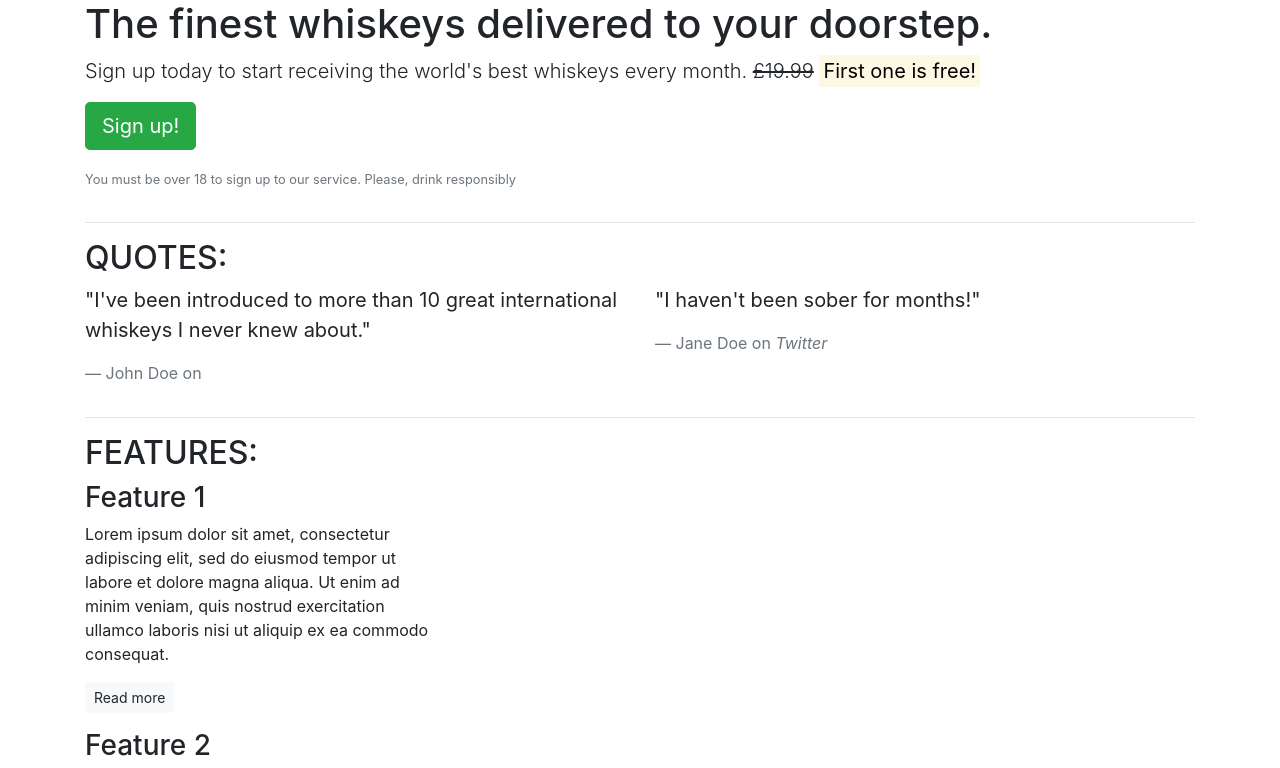
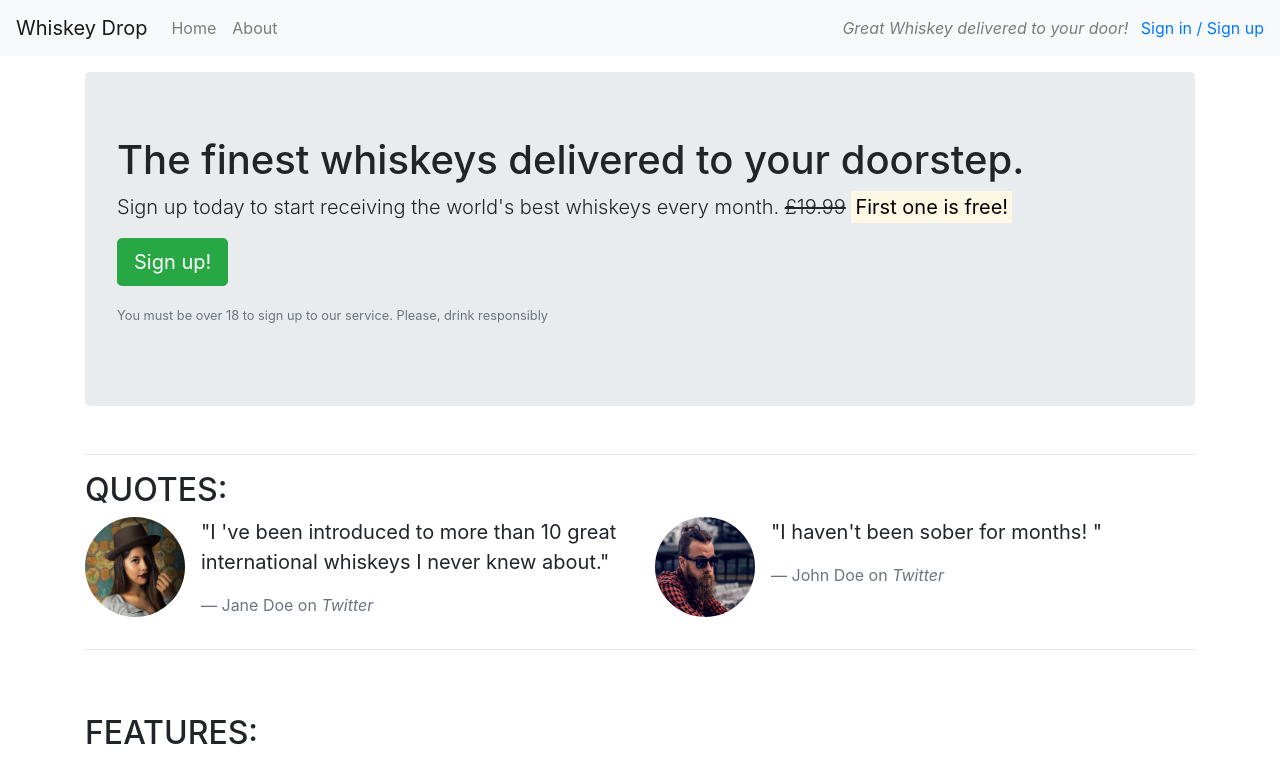
Before and after one commit to Davewalsh3/Whiskey-drop, a plain HTML site: page index.html in a window 1280 px wide. Shown: the top 768 px of the page. Drawn offline with nearby package versions, Linux system fonts and the light colour scheme.

Commit message:
update to index.html

```diff
--- a/index.html
+++ b/index.html
@@ -10,16 +10,33 @@
 </head>
 
 <body>
-    <article class="container">
+    <nav class="navbar navbar-light bg-light navbar-expand-sm ">
+        <a href="/" class="navbar-brand">Whiskey Drop</a>
+        <ul class="navbar-nav mr-auto >
+            <li class=" active nav-item mr-2 "><a class="nav-link " href="/ ">Home</a></li>
+            <li class=" nav-item mr-2 "><a class="nav-link " href="/about ">About</a></li>
+            <li class="nav-item mr-2 d-block d-sm-none "><a class="nav-link " href=" ">Sign In / Sign Up</a></li>
+        </ul>
+        <div class="d-none d-md-block ">
+        <p class="navbar-text my-auto mr-2 "> <i> Great Whiskey delivered to your door!</i></p>
+        <a href="/login ">Sign in / Sign up</a>
+        </div>
+    </nav>
+
+    <article class="container mt-3 ">
         <!-- Callout -->
-        <div class="row">
-            <div class="col-12">
-                <section class="callout">
+        <div class="row ">
+            <div class="col-12 ">
+                <section class="callout jumbotron text-centre ">
                     <h1>The finest whiskeys delivered to your doorstep.</h1>
-                    <p class="lead">Sign up today to start receiving the world's best whiskeys every month.
-                        <s>£19.99</s> <strong><mark>First one is free!</mark></strong></p>
-                    <p><button class="btn btn-success btn-lg">Sign up!</button></p>
-                    <p class="text-muted"><small>You must be over 18 to sign up to our service. Please, drink responsibly</small></p>
+                    <p class="lead ">Sign up today to start receiving the world's best whiskeys every month.
+                        <s class="d-none d-sm-inline ">£19.99</s>
+
+                        <span class="d-inline d-sm-none "><br></span>
+
+                        <strong><mark>First one is free!</mark></strong></p>
+                    <p><button class="btn btn-success btn-lg ">Sign up!</button></p>
+                    <p class="text-muted "><small>You must be over 18 to sign up to our service. Please, drink responsibly</small></p>
                 </section>
             </div>
         </div>
@@ -27,94 +44,104 @@
         <hr>
 
         <!-- Quotes -->
-        <section class="quotes">
-            <div class="row">
-                <div class="col-12">
-                    <h2 class="text-uppercase">Quotes:</h2>
+        <section class="quotes ">
+            <div class="row ">
+                <div class="col-12 ">
+                    <h2 class="text-uppercase ">Quotes:</h2>
+                </div>
+            </div>
+            <div class="row ">
+                <div class="col-12 col-md-6 ">
+                <div class="media ">
+                    <div class="d-none d-sm-block ">
+                    <img src="images/girl-image.png " class="rounded-circle mr-3 " height=100 width=100>
+                    </div>
+                        <div class="media-body ">
+                            <blockquote class="blockquote ">
+                                <p>"I 've been introduced to more than 10 great international whiskeys I never knew about."</p>
+                                    <footer class="blockquote-footer">Jane Doe on <cite title="twitter">Twitter</cite> </cite></footer>
+                            </blockquote>
+                        </div>
                     </div>
                 </div>
-                <div class="row">
+
                     <div class="col-12 col-md-6">
-                        <blockquote class="blockquote">
-                            <p>"I've been introduced to more than 10 great international whiskeys I never knew about."</p>
-                            <footer class="blockquote-footer">John Doe on<cite title="twitter"</cite></footer>
-                        </blockquote>
+                 <div class="media">
+                        <div class="d-none d-sm-block">
+                            <img src="images/guy-image.png" class="rounded-circle mr-3" height=100 width=100>
                         </div>
-                        <div class="col-12 col-md-6">
-                        <blockquote class="blockquote">
-
-                                <p>"I haven't been sober for months!"</p>
-                            <footer class="blockquote-footer">Jane Doe on <cite title="Twitter">Twitter</cite></footer>
-                        </blockquote>
-
-                        </div>
+                        <div class="media-body">
+                                    <blockquote class="blockquote">
+                                        <p>"I haven't been sober for months! "</p>
+                                            <footer class="blockquote-footer ">John Doe on <cite title="Twitter ">Twitter</cite></footer>
+                                </blockquote>
+                         </div>
                     </div>
-                </section>
+                </div>
+            </div>
+        </section>
         <!-- /.quotes -->
         <hr>
 
         <!-- Features -->
-        <section class="features">
-            <div class="row">
-                <div class="col-12">
-                    <h2 class="text-uppercase">Features:</h2>
+        <section class="features ">
+            <div class="row ">
+                <div class="col-12 my-5 ">
+                    <h2 class="text-uppercase ">Features:</h2>
                 </div>
             </div>
 
-            <div class="row">
-                <div class="col-12 col-md-6 col-lg-4">
-                    <div class="feature">
+            <div class="row ">
+                <div class="col-12 col-md-6 col-lg-4 ">
+                    <div class="feature ">
                         <h3>Feature 1</h3>
-                        <p>Lorem ipsum dolor sit amet, consectetur adipiscing elit, sed do eiusmod tempor ut labore et dolore magna aliqua.
-                        Ut enim ad minim veniam, quis nostrud exercitation ullamco laboris nisi ut aliquip ex ea commodo consequat.</p>
-                        <p><a class="btn btn-sm btn-light" href=""> Read more</a></p>
+                        <p>Lorem ipsum dolor sit amet, consectetur adipiscing elit, sed do eiusmod tempor ut labore et dolore magna aliqua. Ut enim ad minim veniam, quis nostrud exercitation ullamco laboris nisi ut aliquip ex ea commodo consequat.</p>
+                        <p><a class="btn btn-sm btn-light " href=" "> Read more</a></p>
                     </div>
                 </div>
-                <div class="feature">
-                    <div class="col-12 col-md-6 col-lg-4">
+                <div class="col-12 col-md-6 col-lg-4 ">
+                <div class="feature ">
                         <h3>Feature 2</h3>
-                        <p>Lorem ipsum dolor sit amet, consectetur adipiscing elit, sed do eiusmod tempor incididunt ut labore et dolore magna
-                        aliqua. Ut enim ad minim veniam, quis nostrud exercitation ullamco laboris nisi ut aliquip ex ea commodo consequat.</p>
-                        <p><a class="btn btn-sm btn-light" href=""> Read more</a></p>
+                        <p>Lorem ipsum dolor sit amet, consectetur adipiscing elit, sed do eiusmod tempor incididunt ut labore et dolore magna aliqua. Ut enim ad minim veniam, quis nostrud exercitation ullamco laboris nisi ut aliquip ex ea commodo consequat.</p>
+                        <p><a class="btn btn-sm btn-light " href=" "> Read more</a></p>
                     </div>
                 </div>
-                <div class="feature">
-                    <div class="col-12 d-md-none d-lg-block col-lg-4">
+                <div class="col-12 d-md-none d-lg-block col-lg-4 ">
+                <div class="feature ">
                         <h3>Feature 3</h3>
-                        <p>Lorem ipsum dolor sit amet, consectetur adipiscing elit, sed do eiusmod tempor incididunt ut labore et dolore magna
-                        aliqua. Ut enim ad minim veniam, quis nostrud exercitation ullamco laboris nisi ut aliquip ex ea commodo consequat.</p>
-                        <p><a class="btn btn-sm btn-light" href=""> Read more</a></p>
+                        <p>Lorem ipsum dolor sit amet, consectetur adipiscing elit, sed do eiusmod tempor incididunt ut labore et dolore magna aliqua. Ut enim ad minim veniam, quis nostrud exercitation ullamco laboris nisi ut aliquip ex ea commodo consequat.</p>
+                        <p><a class="btn btn-sm btn-light " href=" "> Read more</a></p>
                     </div>
                 </div>
 
             </div>
         </section>
 
-        <section class="Monthly favourites">
-            <h2 class="text-uppercase">Monthly favourites:</h2>
+        <section class="Monthly favourites ">
+            <h2 class="text-uppercase ">Monthly favourites:</h2>
 
-            <table class="table">
+            <table class="table ">
                 <thead>
                     <tr>
-                        <th scope="col">Eagle Rare 10 Year Old Kentucky Straight Bourbon Whiskey</th>
-                        <td scope="col">USA</td>
+                        <th scope="col ">Eagle Rare 10 Year Old Kentucky Straight Bourbon Whiskey</th>
+                        <td scope="col ">USA</td>
                     </tr>
 
-                    <th scope="row">Maker’s Mark Cask Strength</th>
+                    <th scope="row ">Maker’s Mark Cask Strength</th>
                     <td>USA</td>
 
                     </tr>
                     <tr>
-                        <th scope="row">Colonel E.H. Taylor Jr. Single Barrel Kentucky Straight Bourbon Whiskey</th>
+                        <th scope="row ">Colonel E.H. Taylor Jr. Single Barrel Kentucky Straight Bourbon Whiskey</th>
                         <td>USA</td>
 
                     </tr>
                     <tr>
-                        <th scope="row">Kentucky Owl Rye #1</th>
+                        <th scope="row ">Kentucky Owl Rye #1</th>
                         <td>USA</td>
                     </tr>
                     <tr>
-                        <th scope="row">1792 Small Batch Kentucky Straight Bourbon Whiskey</th>
+                        <th scope="row ">1792 Small Batch Kentucky Straight Bourbon Whiskey</th>
                         <td>USA</td>
                     </tr>
                     </tbody>
```
